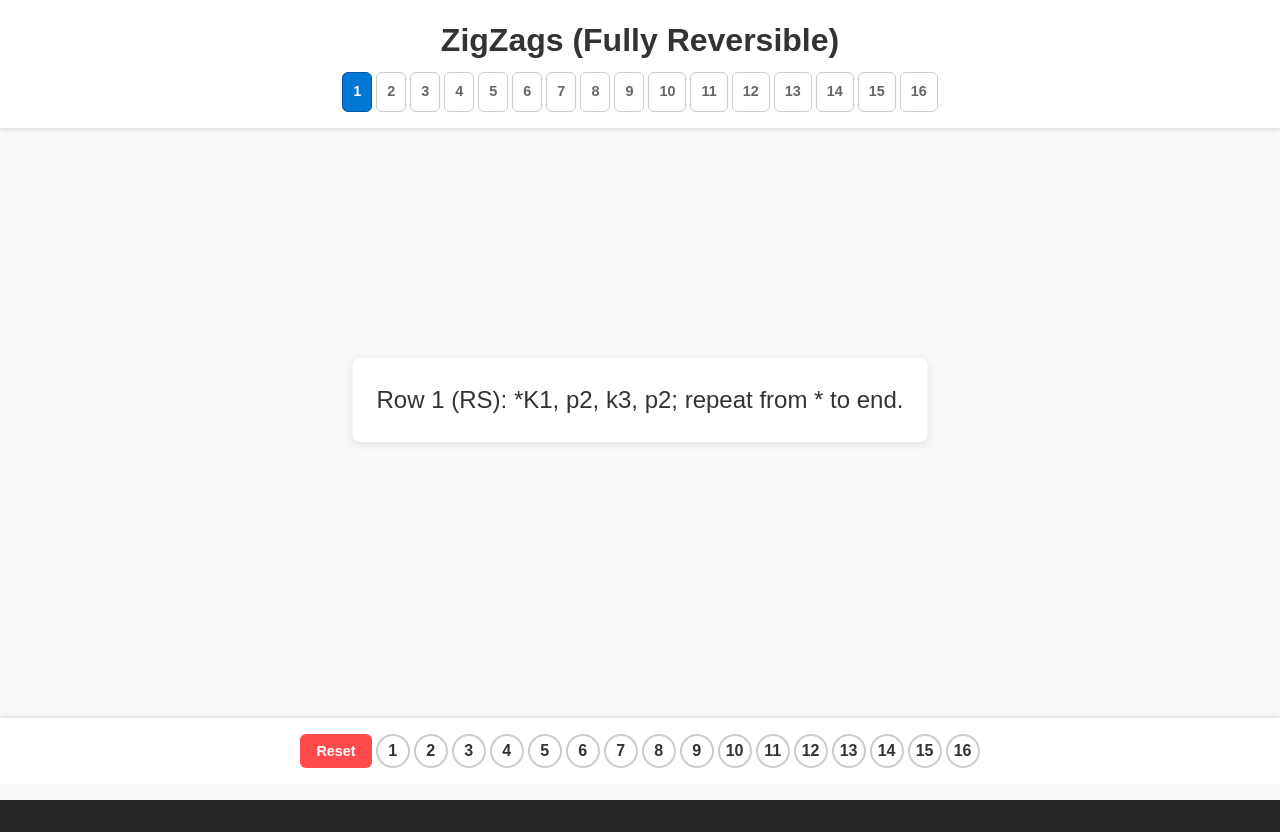
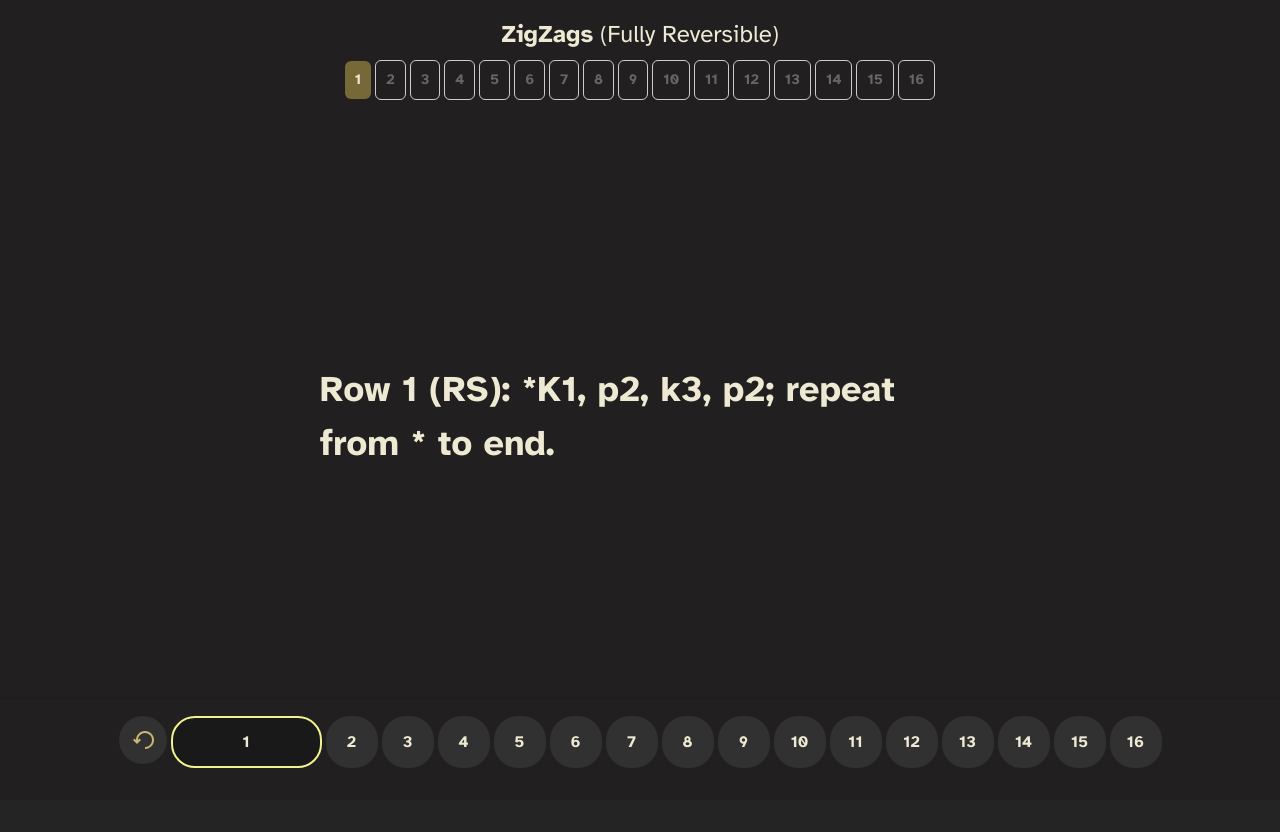
Before and after one commit to monoclefox/yarn-party, a React (Vite) app: page / in a window 1280 px wide. Built offline with nearby package versions, Linux system fonts and the light colour scheme.

Commit message:
much styling. very messy

```diff
--- a/index.html
+++ b/index.html
@@ -8,5 +8,8 @@
   <body>
     <div id="root"></div>
     <script type="module" src="/src/main.tsx"></script>
+    <style>
+      @import url('https://fonts.googleapis.com/css2?family=Atkinson+Hyperlegible:ital,wght@0,400;0,700;1,400;1,700&display=swap');
+    </style>
   </body>
 </html>
--- a/package.json
+++ b/package.json
@@ -19,7 +19,6 @@
   },
   "devDependencies": {
     "@eslint/js": "^9.13.0",
-    "@onlook/babel-plugin-react": "^2.1.1",
     "@types/node": "^22.9.1",
     "@types/react": "^18.3.12",
     "@types/react-dom": "^18.3.1",
--- a/src/App.css
+++ b/src/App.css
@@ -1,18 +1,41 @@
 /* Define CSS Variables */
 :root {
-  --background-color: #f9f9f9;
-  --text-color: #333;
+  --background-color: #211F1F;
+  --text-color: #EEE9D2;
+  --button-background-color: #313131;
   --secondary-text-color: #666;
   --border-color: #cccccc;
   --hover-border-color: #666;
-  --highlight-color: #0078d4;
-  --highlight-hover-color: #0056a3;
-  --reset-button-color: #ff4b4b;
-  --reset-button-hover-color: #cc3a3a;
-  --card-background-color: #ffffff;
+  --highlight-color: #776937;
+  --highlight-color-2: #F2F290;
   --nav-scroller-color: #cccccc;
   --shadow-color: rgba(0, 0, 0, 0.1);
 }
+
+.atkinson-hyperlegible-regular {
+  font-family: "Atkinson Hyperlegible", sans-serif;
+  font-weight: 400;
+  font-style: normal;
+}
+
+.atkinson-hyperlegible-bold {
+  font-family: "Atkinson Hyperlegible", sans-serif;
+  font-weight: 700;
+  font-style: normal;
+}
+
+.atkinson-hyperlegible-regular-italic {
+  font-family: "Atkinson Hyperlegible", sans-serif;
+  font-weight: 400;
+  font-style: italic;
+}
+
+.atkinson-hyperlegible-bold-italic {
+  font-family: "Atkinson Hyperlegible", sans-serif;
+  font-weight: 700;
+  font-style: italic;
+}
+
 
 /* General Reset */
 body {
@@ -20,7 +43,7 @@ body {
   padding: 0;
   height: 100vh;
   overflow: hidden;
-  font-family: 'Arial', sans-serif;
+  font-family: "Atkinson Hyperlegible", sans-serif;
   background-color: var(--background-color);
   color: var(--text-color);
 }
@@ -33,15 +56,12 @@ body {
   left: 0;
   right: 0;
   padding: 16px;
-  background-color: var(--card-background-color);
-  box-shadow: 0 2px 4px var(--shadow-color);
 }
 
 .title {
   text-align: center;
-  font-size: 2rem;
-  font-weight: 700;
-  color: var(--text-color);
+  font-size: 24px;
+  font-weight: 400;
   margin: 0;
 }
 
@@ -60,29 +80,6 @@ body {
   &.right {
     right: calc(100vw - 20px)
   } */
-}
-
-.nav-scroller {
-  z-index: 100;
-  position: absolute;
-  top: 70px;
-  font-size: 1.5rem;
-  border-radius: 6px;
-  font-weight: 600;
-  cursor: pointer;
-  border: 1px solid var(--border-color);
-  padding: 20px 12px;
-  font-size: 0.9rem;
-  margin: 0 4px;
-  transition: all 0.3s ease;
-  background-color: var(--nav-scroller-color);
-  color: var(--secondary-text-color);
-  &.left {
-    left: 0;
-  }
-  &.right {
-    right: 0;
-  }
 }
 
 .nav-item {
@@ -118,20 +115,19 @@ body {
 }
 
 .card {
-  font-size: 1.5rem;
+  font-size: 36px;
+  font-weight: 700;
   padding: 24px;
-  border-radius: 8px;
-  background-color: var(--card-background-color);
-  box-shadow: 0 2px 8px var(--shadow-color);
   display: none;
   transition: all 0.2s;
   transition-behavior: allow-discrete;
   opacity: 0;
   position: fixed;
-  top: 50%;
   left: 50%;
-  transform: translate(-50%, -50%);
+  transform: translate(-50%,0);
+  width: 50vw;
   user-select: none;
+  -webkit-user-select: none;
 }
 
 .card.selected {
@@ -166,11 +162,11 @@ body {
 }
 
 .counter-item {
-  border: 2px solid var(--border-color);
-  background-color: var(--card-background-color);
-  border-radius: 50%;
-  width: 30px;
-  height: 30px;
+  background-color: var(--button-background-color);
+  width: 48px;
+  height: 48px;
+  border-radius: 24px;
+  border: 2px solid transparent;
   display: flex;
   justify-content: center;
   align-items: center;
@@ -179,32 +175,32 @@ body {
   color: var(--text-color);
   transition: all 0.3s ease;
   cursor: pointer;
+
+  &.selected {
+    background-color: var(--highlight-color);
+    color: var(--highlight-color-2);
+  }
+
+  &.next {
+    background: #00000033;
+    border: 2px solid var(--highlight-color-2);
+    width: 147px;
+  }
+
 }
 
-.counter-item:hover {
-  border-color: var(--highlight-color);
-}
-
-.counter-item.selected {
-  background-color: var(--highlight-color);
-  color: var(--card-background-color);
-  border-color: var(--highlight-hover-color);
-}
 
 .reset-button {
-  border: none;
-  background-color: var(--reset-button-color);
-  color: var(--card-background-color);
-  font-size: 0.9rem;
-  font-weight: bold;
-  padding: 8px 16px;
-  border-radius: 6px;
-  cursor: pointer;
-  transition: all 0.3s ease;
-}
-
-.reset-button:hover {
-  background-color: var(--reset-button-hover-color);
+  display: flex;
+  justify-content: center;
+  align-items: center;
+  width: 48px;
+  height: 48px;
+  gap: 0px;
+  border-radius: 24px;
+  background: #313131;
+  opacity: 0px;
+  rotate: -90deg;
 }
 
 .row-done {
--- a/src/App.tsx
+++ b/src/App.tsx
@@ -21,15 +21,16 @@ const typedData = data as YarnData;
 
 function App() {
   const [card, setCard] = useState<number>(0)
-  const [rowDone, setRowDone] = useState(false);
-  const [doReset, setDoReset] = useState(false);
+  const [rowDone, setRowDone] = useState<boolean>(false);
+  const [doReset, setDoReset] = useState<boolean>(false);
+  const [currentIndex, setCurrentIndex] = useState<number>(0);
   // Load saved state from localStorage on component mount
   useEffect(() => {
     const savedState = localStorage.getItem('cardState');
-    console.log('savedState', savedState)
     if (savedState !== null) {
       const parsedState = JSON.parse(savedState);
       setCard(parsedState);
+      setCurrentIndex(parsedState);
     }
   }, []);
 
@@ -46,14 +47,16 @@ function App() {
       setDoReset(false);
     }
     setCard(next);
+    setCurrentIndex(next);
     localStorage.setItem('cardState', JSON.stringify(next));
   }
+
 
   return (
     <>
       <div className="container">
         <div className="header">
-        <h1 className="title">{typedData.title}</h1>
+        <div className="title" dangerouslySetInnerHTML={ { __html: typedData.title } } />
         <Nav data={typedData.items} card={card} clickHandler={handleCardClick} />
         </div>
         {typedData.items.map((item) => (
@@ -65,7 +68,12 @@ function App() {
           />
         ))}
       <div className='counter-container'>
-        <Counter data={typedData.items} advanceCallback={handleCardClick} doReset={doReset} />
+        <Counter
+          data={typedData.items}
+          advanceCallback={handleCardClick}
+          doReset={doReset}
+          next={currentIndex > typedData.items.length - 1 ? 0 : currentIndex}
+        />
       </div>
       <div className={`row-done ${rowDone ? 'show' : ''}`}>🎉 Row Done! 🎉</div>
       </div>
--- a/src/Counter.tsx
+++ b/src/Counter.tsx
@@ -1,15 +1,17 @@
 import { useState, useEffect } from 'react';
 import CounterItem from './CounterItem';
-
+import resetIcon from './assets/reset-arrow.svg';
 interface CounterProps {
   data: any[];
   advanceCallback: (id: number) => void;
   doReset: boolean;
+  next: number;
 }
 
-function Counter({ data, advanceCallback, doReset }: CounterProps) {
+function Counter({ data, advanceCallback, doReset, next }: CounterProps) {
   const [activeIndexes, setActiveIndexes] = useState<(number | string)[]>([]);
-  const [next, setNext] = useState<number>(0);
+
+  console.log('next', next)
 
   useEffect(() => {
     const savedState = localStorage.getItem('indexState');
@@ -23,8 +25,8 @@ function Counter({ data, advanceCallback, doReset }: CounterProps) {
 
   const reset = () => {
     setActiveIndexes([]);
-    setNext(0);
     localStorage.setItem('indexState', JSON.stringify([]));
+    advanceCallback(0);
   }
 
   useEffect(() => {
@@ -52,14 +54,14 @@ function Counter({ data, advanceCallback, doReset }: CounterProps) {
       <div className="counter-title">Row Count</div>
     </div> */}
     <div className="counter-items">
-    <button className="reset-button" onClick={() => reset()}>Reset</button>
+    <div className="reset-button" onClick={() => reset()}><img src={resetIcon} alt="reset" /></div>
       {data.map((item) => (
         <CounterItem
           id={item.id}
           key={item.id}
           toggle={activeIndexes.includes(item.id)}
           toggleCallback={indexCallback}
-          next={false}
+          next={next}
         />
       ))}
     </div>
--- a/src/CounterItem.tsx
+++ b/src/CounterItem.tsx
@@ -1,14 +1,14 @@
 interface CounterItemProps {
   id: number;
   toggle?: boolean;
-  next?: boolean;
   toggleCallback: (id: number, toggle: boolean) => void;
+  next?: number;
 }
 
-function CounterItem({ id, toggle, toggleCallback }: CounterItemProps) {
+function CounterItem({ id, toggle, toggleCallback, next }: CounterItemProps) {
   return (
     <div
-      className={`counter-item ${toggle ? "selected" : ""}`}
+      className={`counter-item ${toggle ? "selected" : ""} ${next === id ? "next" : ""}`}
       onClick={() => toggleCallback(id, !toggle)}
     >
       {id + 1}
--- a/src/yarn-party-data.json
+++ b/src/yarn-party-data.json
@@ -1,5 +1,5 @@
 {
-  "title": "ZigZags (Fully Reversible)",
+  "title": "<strong>ZigZags</strong> (Fully Reversible)",
   "items": [
     {
       "id": 0,
--- a/tsconfig.json
+++ b/tsconfig.json
@@ -20,6 +20,6 @@
       "noUnusedParameters": true,
       "noFallthroughCasesInSwitch": true
     },
-    "include": ["src"],
+    "include": ["src", "src/types/custom.d.ts"],
     "references": [{ "path": "./tsconfig.node.json" }]
   }
--- a/vite.config.js
+++ /dev/null
@@ -1,12 +0,0 @@
-import { defineConfig } from 'vite';
-import react from '@vitejs/plugin-react';
-
-// https://vite.dev/config/
-export default defineConfig({
-  plugins: [react({
-    babel: {
-      plugins: ["@onlook/babel-plugin-react"]
-    }
-  })],
-  base: "/yarn-party/"
-});
--- /dev/null
+++ b/vite.config.ts
@@ -0,0 +1,8 @@
+import { defineConfig } from 'vite'
+import react from '@vitejs/plugin-react'
+
+// https://vite.dev/config/
+export default defineConfig({
+  plugins: [react()],
+  base: "/yarn-party/"
+})
```
Also changed, not shown: src/assets/reset-arrow.svg (added), 1 other file (tests, documents, lock files or other folders).
